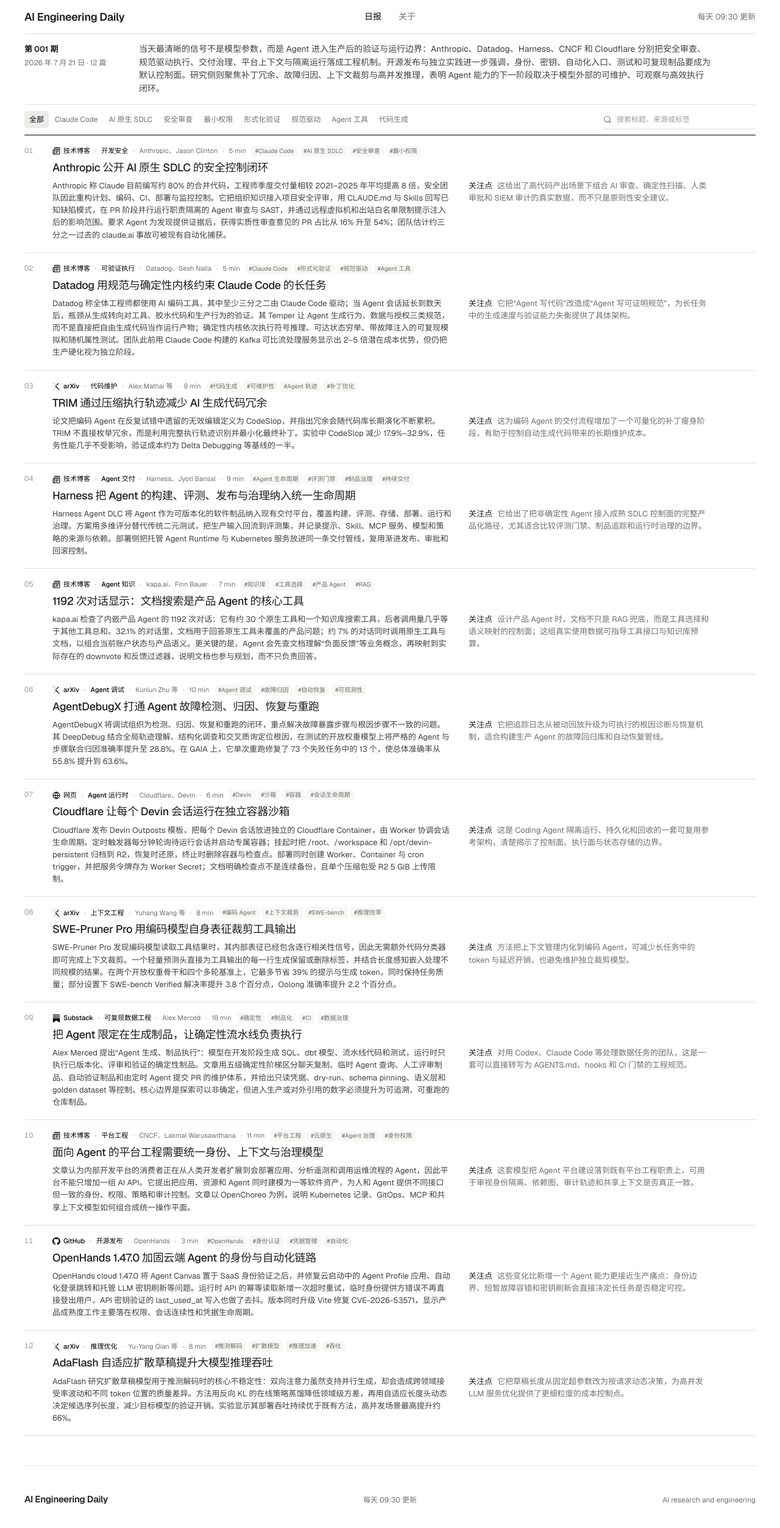
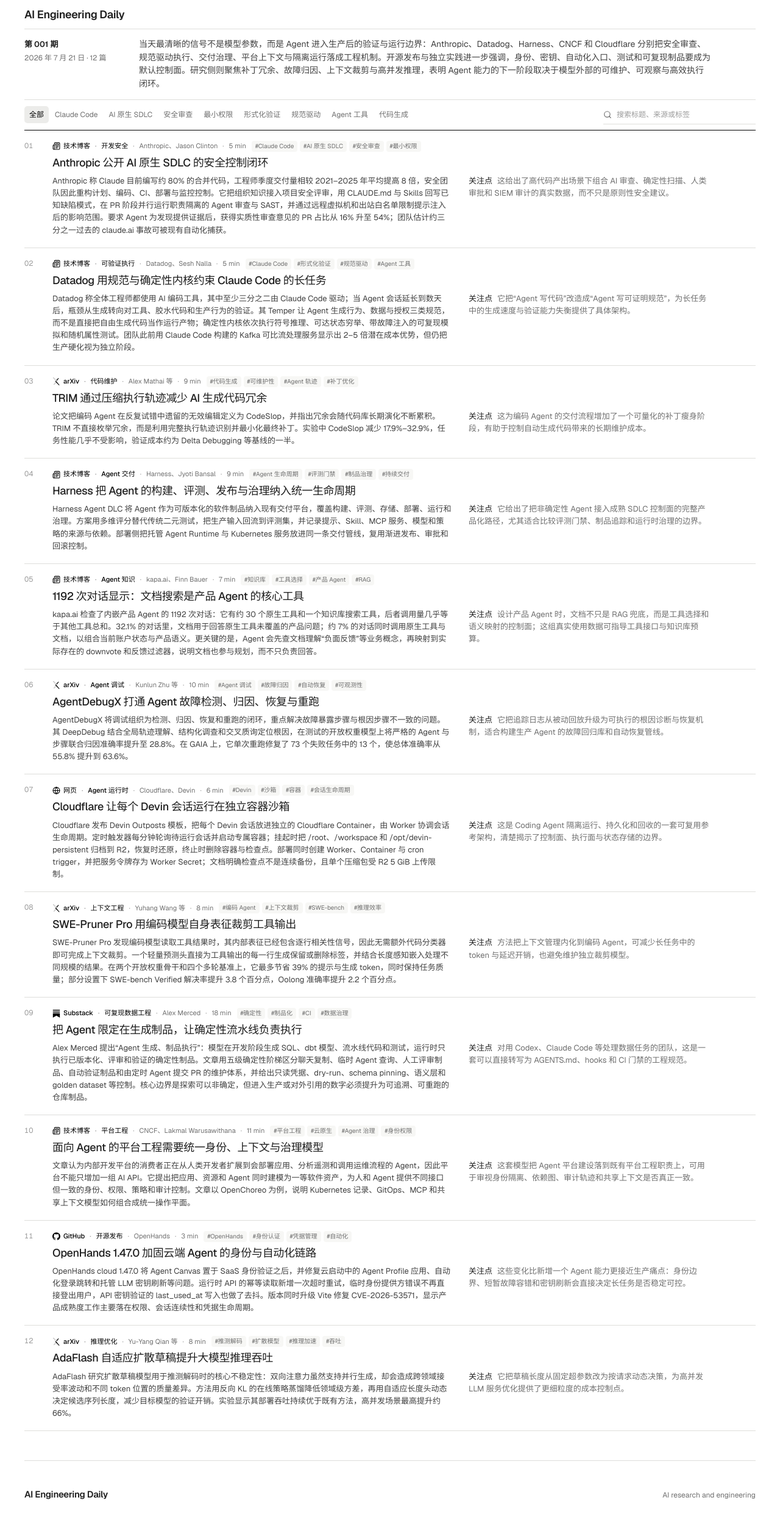
Before and after one commit to alanzeng423/ai-engineering-daily, a Next.js app: page / in a window 1280 px wide. Shown: the top 2506 px of the page at 61% size. Built offline with nearby package versions, Linux system fonts and the light colour scheme.

Commit message:
Simplify site header

```diff
--- a/app/globals.css
+++ b/app/globals.css
@@ -27,17 +27,12 @@
 main { max-width: 1280px; margin: 0 auto; padding: 0 40px; }
 
 .site-header {
-  height: 56px;
-  display: grid;
-  grid-template-columns: 1fr auto 1fr;
+  height: 48px;
+  display: flex;
   align-items: center;
   border-bottom: 1px solid var(--line);
 }
 .brand { font-size: 18px; font-weight: 600; letter-spacing: -.02em; }
-nav { display: flex; gap: 28px; align-items: center; }
-nav a { font-size: 14px; color: var(--muted); }
-nav a:hover, nav a.active { color: var(--black); }
-.header-meta { justify-self: end; font-size: 13px; color: var(--muted); }
 
 .digest { padding: 0 0 48px; }
 .digest-intro {
@@ -116,7 +111,7 @@
 footer {
   min-height: 112px;
   display: grid;
-  grid-template-columns: 1fr auto 1fr;
+  grid-template-columns: 1fr auto;
   align-items: center;
   border-top: 1px solid var(--line);
 }
@@ -126,8 +121,6 @@
 
 @media (max-width: 820px) {
   main { padding: 0 22px; }
-  .site-header { grid-template-columns: 1fr auto; }
-  nav { display: none; }
   .digest-intro { grid-template-columns: 1fr; gap: 8px; padding: 12px 0; }
   .issue-block { flex-direction: row; align-items: baseline; gap: 8px; }
   .toolbar { grid-template-columns: 1fr; gap: 8px; }
@@ -138,7 +131,6 @@
 }
 
 @media (max-width: 560px) {
-  .header-meta { font-size: 12px; }
   .story { grid-template-columns: 26px 1fr; gap: 8px; padding: 15px 0; }
   .story h2 { font-size: 17px; }
   .story-copy { grid-template-columns: 1fr; gap: 4px; }
--- a/app/page.tsx
+++ b/app/page.tsx
@@ -73,11 +73,6 @@
         <a className="brand" href="#top" aria-label="AI Engineering Daily 首页">
           AI Engineering Daily
         </a>
-        <nav aria-label="主要导航">
-          <a className="active" href="#digest">日报</a>
-          <a href="#about">关于</a>
-        </nav>
-        <div className="header-meta">每天 09:30 更新</div>
       </header>
 
       <section className="digest" id="digest">
@@ -91,7 +86,7 @@
             <span>
               {latestDigest.issue > 0 && digestDate
                 ? `${digestDate} · ${stories.length} 篇`
-                : "每天 09:30 更新"}
+                : "内容准备中"}
             </span>
           </div>
           <p>{latestDigest.overview}</p>
@@ -166,7 +161,7 @@
           {filteredStories.length === 0 && (
             <div className="empty-state">
               <span>{stories.length === 0 ? "首期内容准备中" : "暂无匹配内容"}</span>
-              <p>{stories.length === 0 ? "下一次更新：每天 09:30" : "请尝试其他关键词或主题。"}</p>
+              {stories.length > 0 && <p>请尝试其他关键词或主题。</p>}
             </div>
           )}
         </div>
@@ -174,7 +169,6 @@
 
       <footer id="about">
         <div className="brand footer-brand">AI Engineering Daily</div>
-        <p>每天 09:30 更新</p>
         <p className="footer-note">AI research and engineering</p>
       </footer>
     </main>
```
